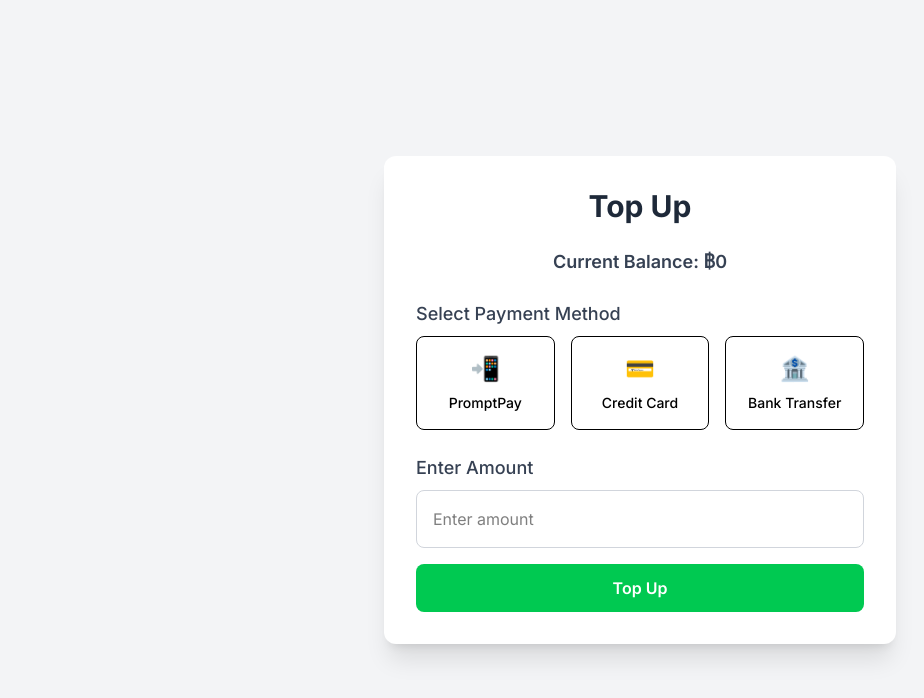
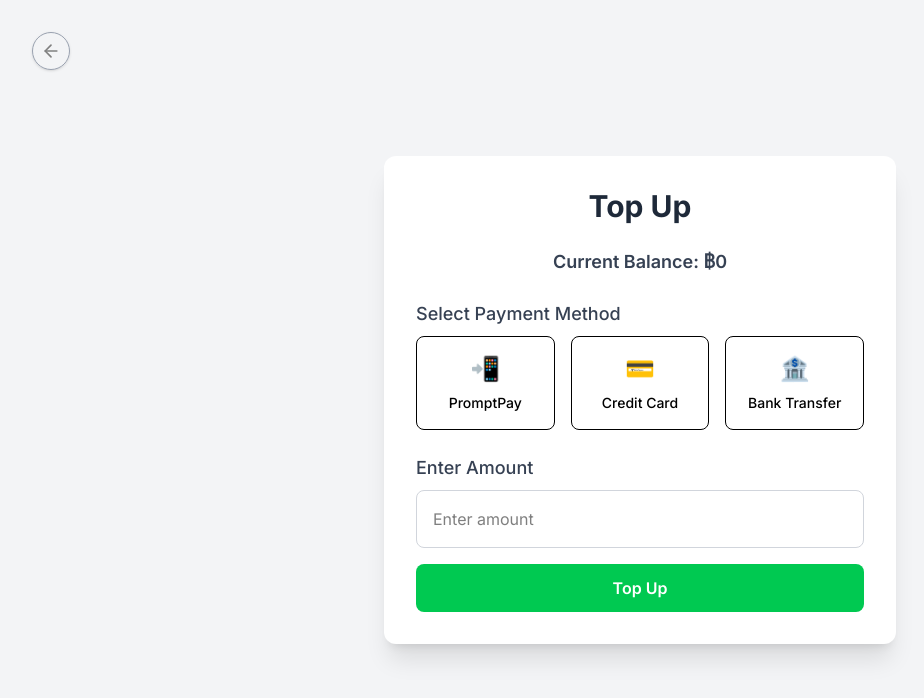
Before and after one commit to P4warit06/PROJECT2-SEC-1-Kittiphop.vue, a Vue app: page /top-up in a window 1280 px wide. Shown: the top 698 px of the page, without its empty margins (0-924 px from the left). Built offline with nearby package versions, Linux system fonts and the light colour scheme; sample sign-in values are in the browser's storage.

Commit message:
062-[update] a little bit.

```diff
--- a/src/components/TopUp.vue
+++ b/src/components/TopUp.vue
@@ -82,6 +82,17 @@ const handleRecharge = async () => {
 </script>
 
 <template>
+
+  <button
+      @click="router.push('/')"
+      class="absolute top-4 left-4 md:top-8 md:left-8 p-2 rounded-full border-1 border-gray bg-opacity-70 hover:opacity-50 transition-all duration-200 text-gray-400 cursor-pointer hover:text-gray-600 shadow-sm"
+      aria-label="Back to home"
+    >
+      <svg xmlns="http://www.w3.org/2000/svg" width="24" height="24" viewBox="0 0 24 24" fill="none" stroke="gray" stroke-width="2" stroke-linecap="round" stroke-linejoin="round" class="w-5 h-5">
+        <path d="M19 12H5"></path>
+        <path d="M12 19l-7-7 7-7"></path>
+      </svg>
+    </button>
   <div class="flex items-center justify-center min-h-screen bg-gray-100 p-6">
     <div class="w-full max-w-lg bg-white p-8 rounded-xl shadow-xl space-y-6">
       <h1 class="text-3xl font-bold text-center text-gray-800">Top Up</h1>
--- a/src/components/UserProductList.vue
+++ b/src/components/UserProductList.vue
@@ -23,7 +23,7 @@ const hasMoreProducts = computed(() => {
 const loadMoreProducts = () => {
   limitShowProduct.value += 10
 }
-/*  ------------------ */
+
 
 const showIfNotLogin = ref(false)
 const isAuthenticated = computed(() => {
@@ -40,7 +40,7 @@ const addToCart = (product) => {
     emit('add-to-cart', product)
   }
 }
-
+/*  ------------------ */
 
 
 </script>
```
